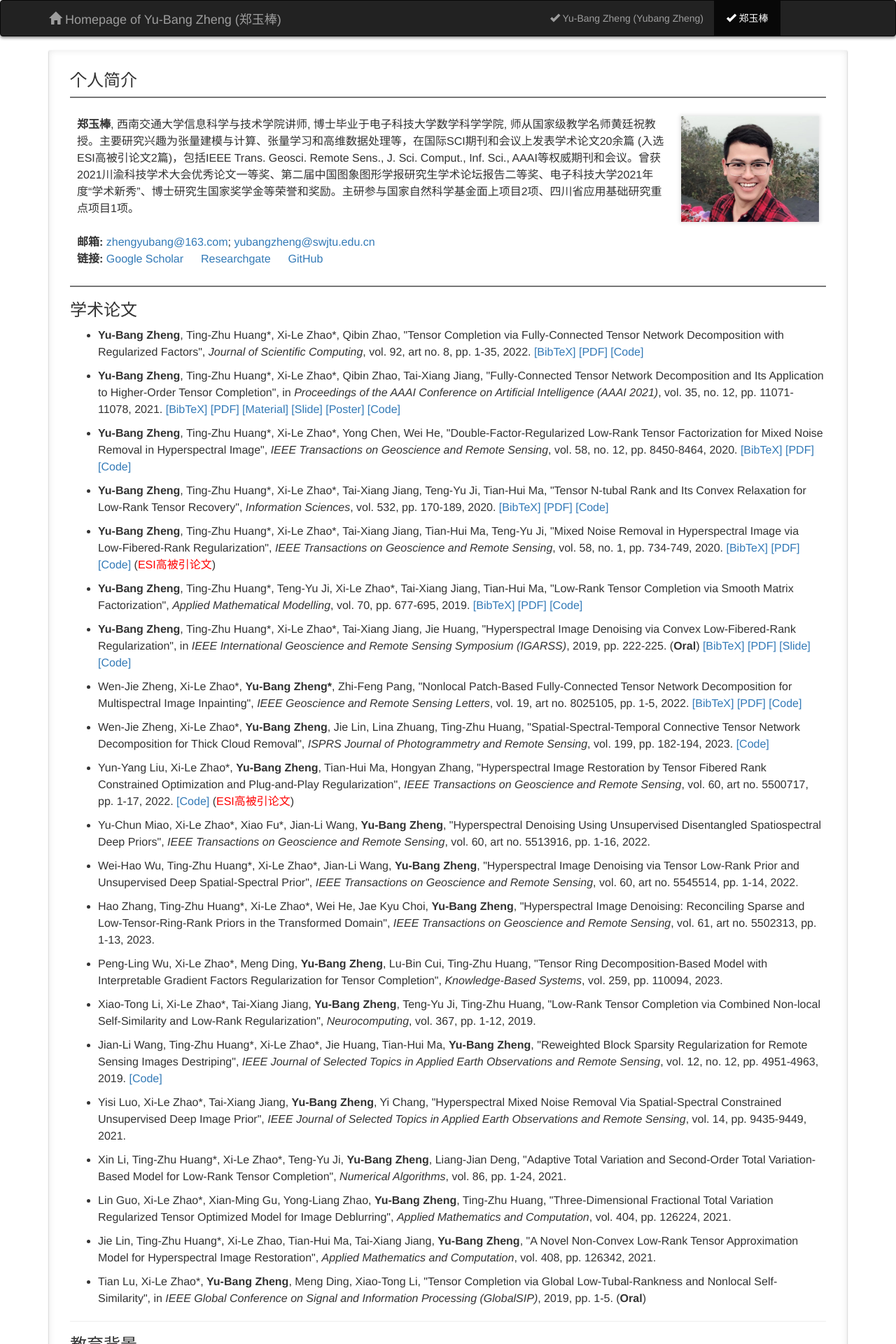
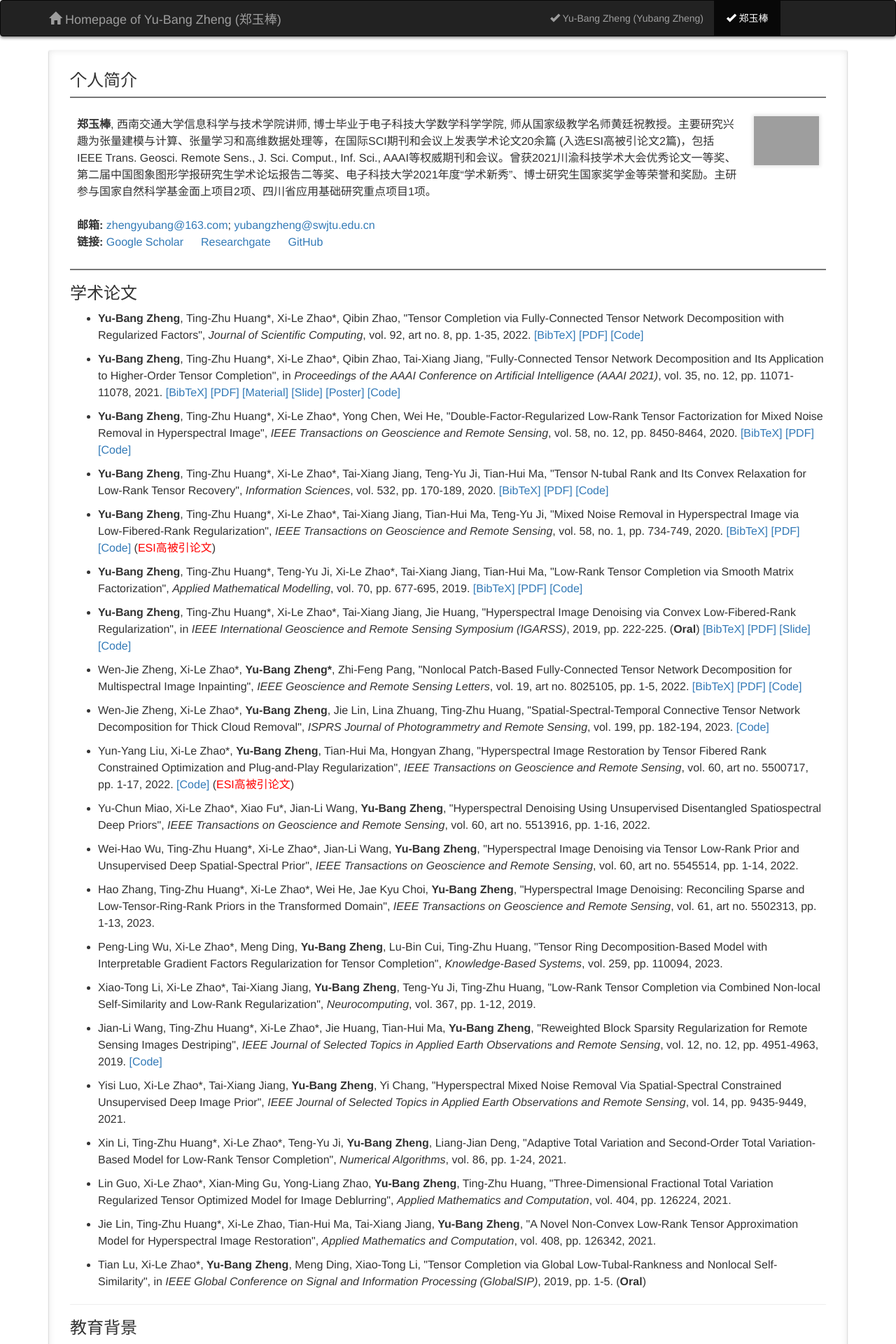
Before and after one commit to YuBangZheng/yubangzheng.github.io, a Jekyll site: the page built from pages/2_ybz_Chinese.md, in a window 1280 px wide. Shown: the top 1920 px of the page at 70% size. Built offline with Jekyll 4.4.1, drawn with Linux system fonts in a browser that asks for light colours; a script that is not in the unit is left out; comment, search, counter and statistics services are not loaded.

Commit message:
Update 2_ybz_Chinese.md

```diff
--- a/pages/2_ybz_Chinese.md
+++ b/pages/2_ybz_Chinese.md
@@ -50,7 +50,7 @@
 
 ### 个人简介
 
-| <br>**郑玉棒**, 西南交通大学信息科学与技术学院讲师, 博士毕业于电子科技大学数学科学学院, 师从国家级教学名师黄廷祝教授。主要研究兴趣为张量建模与计算、张量学习和高维数据处理等，在国际SCI期刊和会议上发表学术论文20余篇 (入选ESI高被引论文2篇)，包括IEEE Trans. Geosci. Remote Sens., J. Sci. Comput., Inf. Sci., AAAI等权威期刊和会议。曾获2021川渝科技学术大会优秀论文一等奖、第二届中国图象图形学报研究生学术论坛报告二等奖、电子科技大学2021年度“学术新秀”、博士研究生国家奖学金等荣誉和奖励。主研参与国家自然科学基金面上项目2项、四川省应用基础研究重点项目1项。<br> <br> **邮箱:** <zhengyubang@163.com>; <yubangzheng@swjtu.edu.cn>  <br> **链接:** [Google Scholar](https://scholar.google.com/citations?hl=en&user=3KH22NkAAAAJ)  &emsp; [Researchgate](https://www.researchgate.net/profile/Yu_Bang_Zheng)  &emsp; [GitHub](https://github.com/YuBangZheng/) <br><br>| &emsp;![image](https://yubangzheng.github.io/images/yubangzheng.jpg)&emsp; |
+| <br>**郑玉棒**, 西南交通大学信息科学与技术学院讲师, 博士毕业于电子科技大学数学科学学院, 师从国家级教学名师黄廷祝教授。主要研究兴趣为张量建模与计算、张量学习和高维数据处理等，在国际SCI期刊和会议上发表学术论文20余篇 (入选ESI高被引论文2篇)，包括IEEE Trans. Geosci. Remote Sens., J. Sci. Comput., Inf. Sci., AAAI等权威期刊和会议。曾获2021川渝科技学术大会优秀论文一等奖、第二届中国图象图形学报研究生学术论坛报告二等奖、电子科技大学2021年度“学术新秀”、博士研究生国家奖学金等荣誉和奖励。主研参与国家自然科学基金面上项目2项、四川省应用基础研究重点项目1项。<br> <br> **邮箱:** <zhengyubang@163.com>; <yubangzheng@swjtu.edu.cn>  <br> **链接:** [Google Scholar](https://scholar.google.com/citations?hl=en&user=3KH22NkAAAAJ)  &emsp; [Researchgate](https://www.researchgate.net/profile/Yu_Bang_Zheng)  &emsp; [GitHub](https://github.com/YuBangZheng/) <br><br>| &emsp;<img src="https://yubangzheng.github.io/images/yubangzhenghome.jpg" width="400"> &emsp; |
 
 
 ### 学术论文
```
